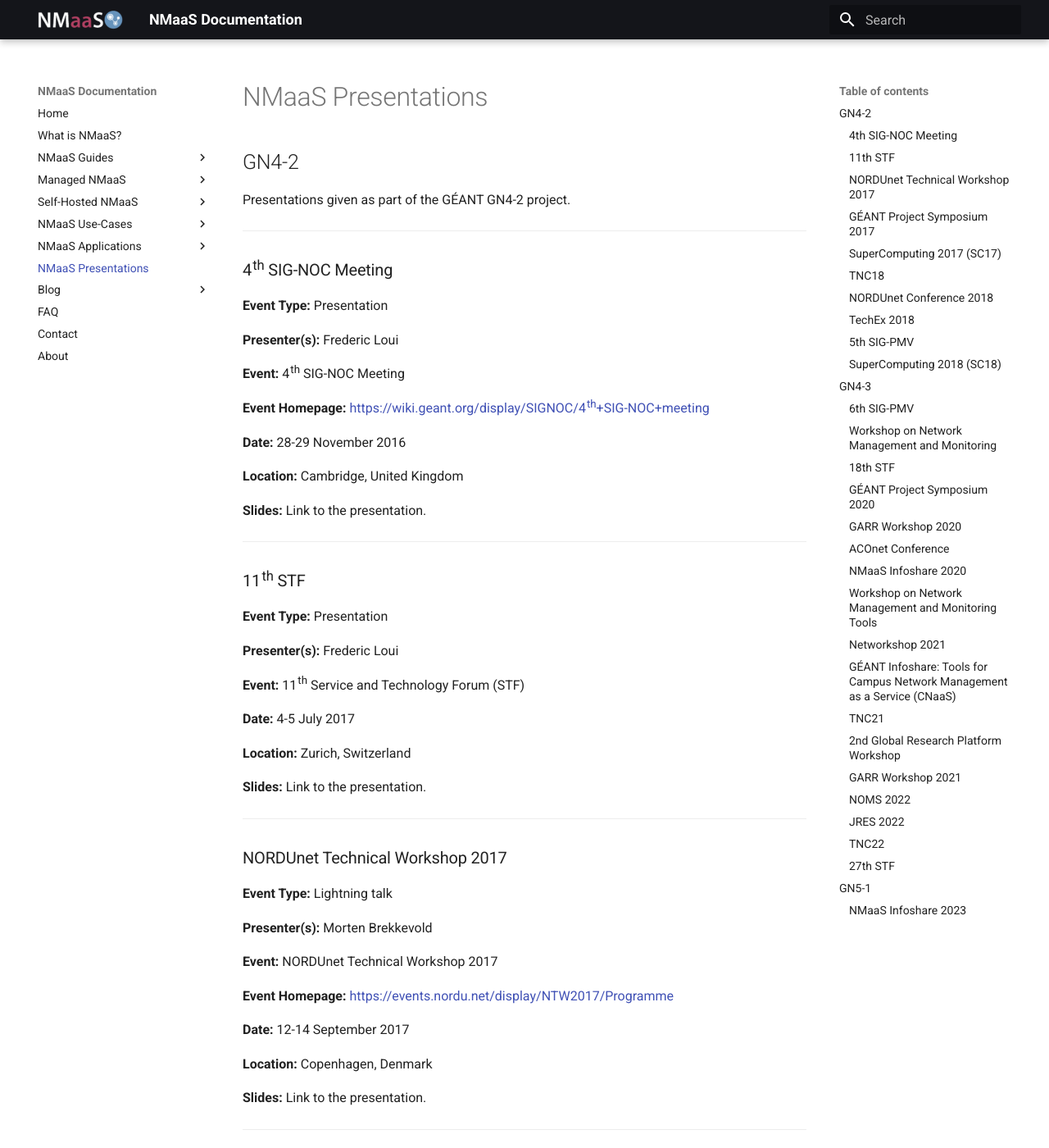
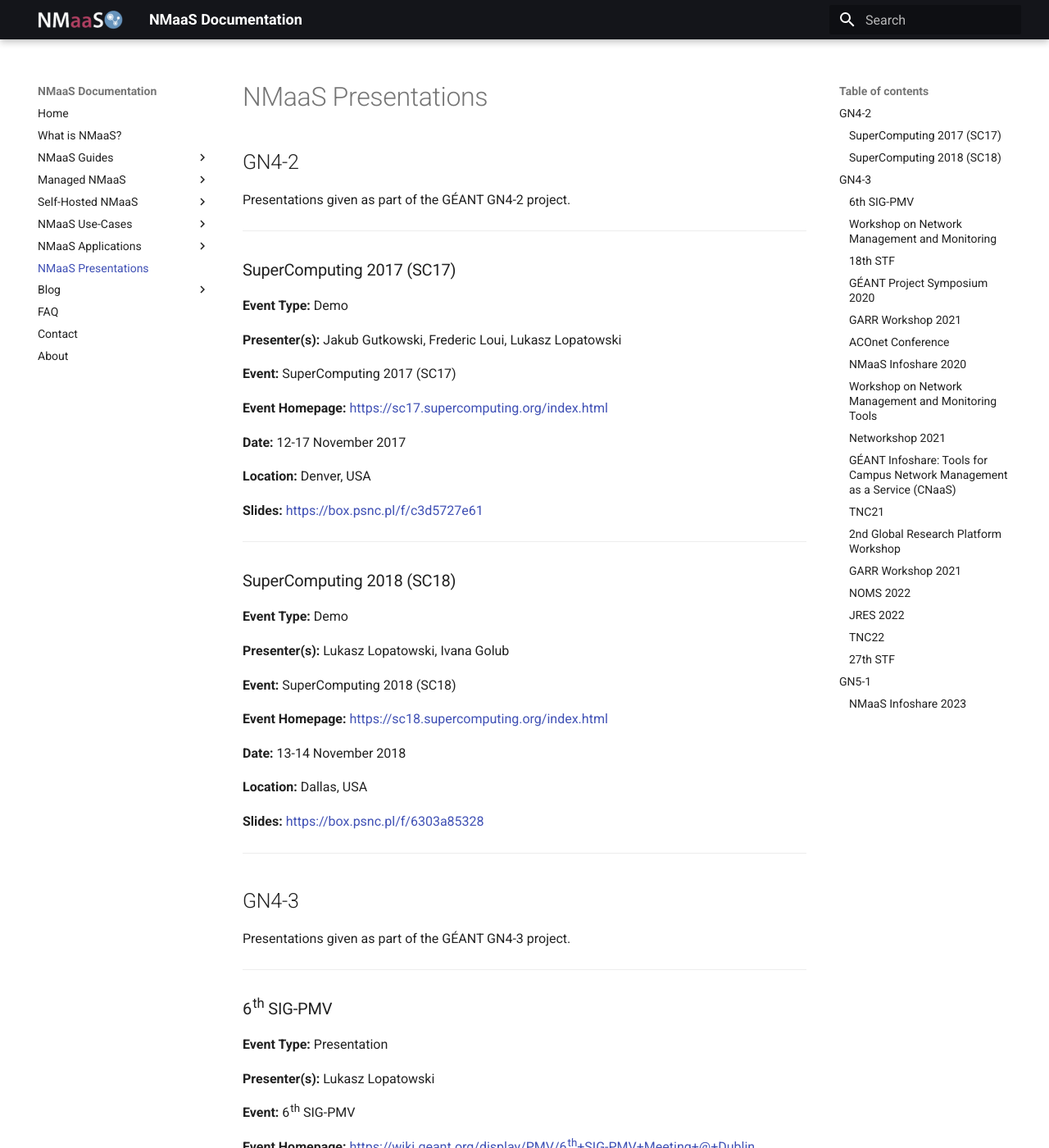
Before and after one commit to nmaas-platform/nmaas-docs, an MkDocs documentation site: the page built from docs/nmaas-presentations.md, in a window 1280 px wide and 1400 px high. Shown: the whole window at 82% size. Built offline with MkDocs 1.6.1 and Material for MkDocs 9.7.7, drawn with Linux system fonts in a browser that asks for light colours; some of the changed text lies outside the part shown.

Commit message:
Added links to other presentations

```diff
--- a/docs/nmaas-presentations.md
+++ b/docs/nmaas-presentations.md
@@ -3,74 +3,6 @@
 ## GN4-2
 
 Presentations given as part of the GÉANT GN4-2 project.
-
----
-
-### 4th SIG-NOC Meeting
-
-**Event Type:** Presentation
-
-**Presenter(s):** Frederic Loui
-
-**Event:** 4th SIG-NOC Meeting
-
-**Event Homepage:** [https://wiki.geant.org/display/SIGNOC/4th+SIG-NOC+meeting](https://wiki.geant.org/display/SIGNOC/4th+SIG-NOC+meeting)
-
-**Date:** 28-29 November 2016
-
-**Location:** Cambridge, United Kingdom
-
-**Slides:** Link to the presentation.
-
----
-
-### 11th STF
-
-**Event Type:** Presentation
-
-**Presenter(s):** Frederic Loui
-
-**Event:** 11th Service and Technology Forum (STF)
-
-**Date:** 4-5 July 2017
-
-**Location:** Zurich, Switzerland
-
-**Slides:** Link to the presentation.
-
----
-
-### NORDUnet Technical Workshop 2017
-
-**Event Type:** Lightning talk
-
-**Presenter(s):** Morten Brekkevold
-
-**Event:** NORDUnet Technical Workshop 2017
-
-**Event Homepage:** [https://events.nordu.net/display/NTW2017/Programme](https://events.nordu.net/display/NTW2017/Programme)
-
-**Date:** 12-14 September 2017
-
-**Location:** Copenhagen, Denmark
-
-**Slides:** Link to the presentation.
-
----
-
-### GÉANT Project Symposium 2017
-
-**Event Type:** Demo
-
-**Presenter(s):** Jakub Gutkowski, Lukasz Lopatowski
-
-**Event:** GÉANT Project Symposium 2017
-
-**Date:** 3-4 October 2017
-
-**Location:** Budapest, Hungary
-
-**Slides:** Link to the presentation.
 
 ---
 
@@ -88,77 +20,7 @@
 
 **Location:** Denver, USA
 
-**Slides:** Link to the presentation.
-
----
-
-### TNC18
-
-**Event Type:** Presentations
-
-**Presenter(s):** Ivana Golub
-
-**Event:** TNC18
-
-**Event Homepage:** [https://tnc18.geant.org/](https://tnc18.geant.org/)
-
-**Date:** 13th June 2018
-
-**Location:** Trondheim, Norway
-
-**Slides:** Link to the presentation.
-
----
-
-### NORDUnet Conference 2018
-
-**Event Type:** Presentations
-
-**Presenter(s):** Morten Brekkevold
-
-**Event:** NORDUnet Conference 2018
-
-**Event Homepage:** [https://events.nordu.net/display/NDN2018/Welcome](https://events.nordu.net/display/NDN2018/Welcome)
-
-**Date:** 18-20 September 2018
-
-**Location:** Elsinore, Denmark
-
-**Slides:** Link to the presentation.
-
----
-
-### TechEx 2018
-
-**Event Type:** Presentations
-
-**Presenter(s):** Ivana Golub, Antoine Delvaux
-
-**Event:** TechEx 2018
-
-**Date:** 15-18 October 2018
-
-**Location:** Orlando, FL, USA
-
-**Slides:** Link to the presentation.
-
----
-
-### 5th SIG-PMV
-
-**Event Type:** Presentations
-
-**Presenter(s):** Ivana Golub
-
-**Event:** 5th SIG-PMV
-
-**Event Homepage:** [https://wiki.geant.org/display/PMV/5th+SIG-PMV+Meeting+@+Manchester+UK](https://wiki.geant.org/display/PMV/5th+SIG-PMV+Meeting+@+Manchester+UK)
-
-**Date:** 23-24 October 2018
-
-**Location:** Manchester, UK
-
-**Slides:** Link to the presentation.
+**Slides:** [https://box.psnc.pl/f/c3d5727e61](https://box.psnc.pl/f/c3d5727e61/?raw=1)
 
 ---
 
@@ -176,11 +38,13 @@
 
 **Location:** Dallas, USA
 
-**Slides:** Link to the presentation.
+**Slides:** [https://box.psnc.pl/f/6303a85328](https://box.psnc.pl/f/6303a85328/?raw=1)
 
 ---
 
 ## GN4-3
+
+Presentations given as part of the GÉANT GN4-3 project.
 
 ---
 
@@ -198,7 +62,7 @@
 
 **Location:** Dublin, Ireland
 
-**Slides:** Link to the presentation.
+**Slides:** [https://box.psnc.pl/f/d8e1ac8b26](https://box.psnc.pl/f/d8e1ac8b26/?raw=1)
 
 ---
 
@@ -216,7 +80,7 @@
 
 **Location:** Copenhagen, Denmark
 
-**Slides:** Link to the presentation.
+**Slides:** [https://box.psnc.pl/f/b496d50542](https://box.psnc.pl/f/b496d50542/?raw=1)
 
 ---
 
@@ -234,7 +98,7 @@
 
 **Location:** Copenhagen, Denmark
 
-**Slides:** Link to the presentation.
+**Slides:** [https://box.psnc.pl/f/a396c1b98f](https://box.psnc.pl/f/a396c1b98f/?raw=1)
 
 ---
 
@@ -250,23 +114,23 @@
 
 **Location:** Ljubljana, Slovenia
 
-**Slides:** Link to the presentation.
+**Slides:** [https://box.psnc.pl/f/69d463b21e](https://box.psnc.pl/f/69d463b21e/?raw=1)
 
 ---
 
-### GARR Workshop 2020
+### GARR Workshop 2021
 
 **Event Type:** Presentation
 
 **Presenter(s):** Lukasz Lopatowski, Frederic Loui, Damiano Verzulli
 
-**Event:** GARR Workshop 2020
+**Event:** GARR Workshop 2021
 
 **Date:** 9th November 2021
 
 **Location:** Online
 
-**Slides:** Link to the presentation.
+**Slides:** [https://box.psnc.pl/f/546af9f0de](https://box.psnc.pl/f/546af9f0de/?raw=1)
 
 ---
 
@@ -282,7 +146,7 @@
 
 **Location:** Online
 
-**Slides:** Link to the presentation.
+**Slides:** [https://box.psnc.pl/f/9e0ef03a63](https://box.psnc.pl/f/9e0ef03a63/?raw=1)
 
 ---
 
@@ -485,6 +349,8 @@
 
 ## GN5-1
 
+Presentations given as part of the GÉANT GN5-1 project.
+
 ---
 
 ### NMaaS Infoshare 2023
```
